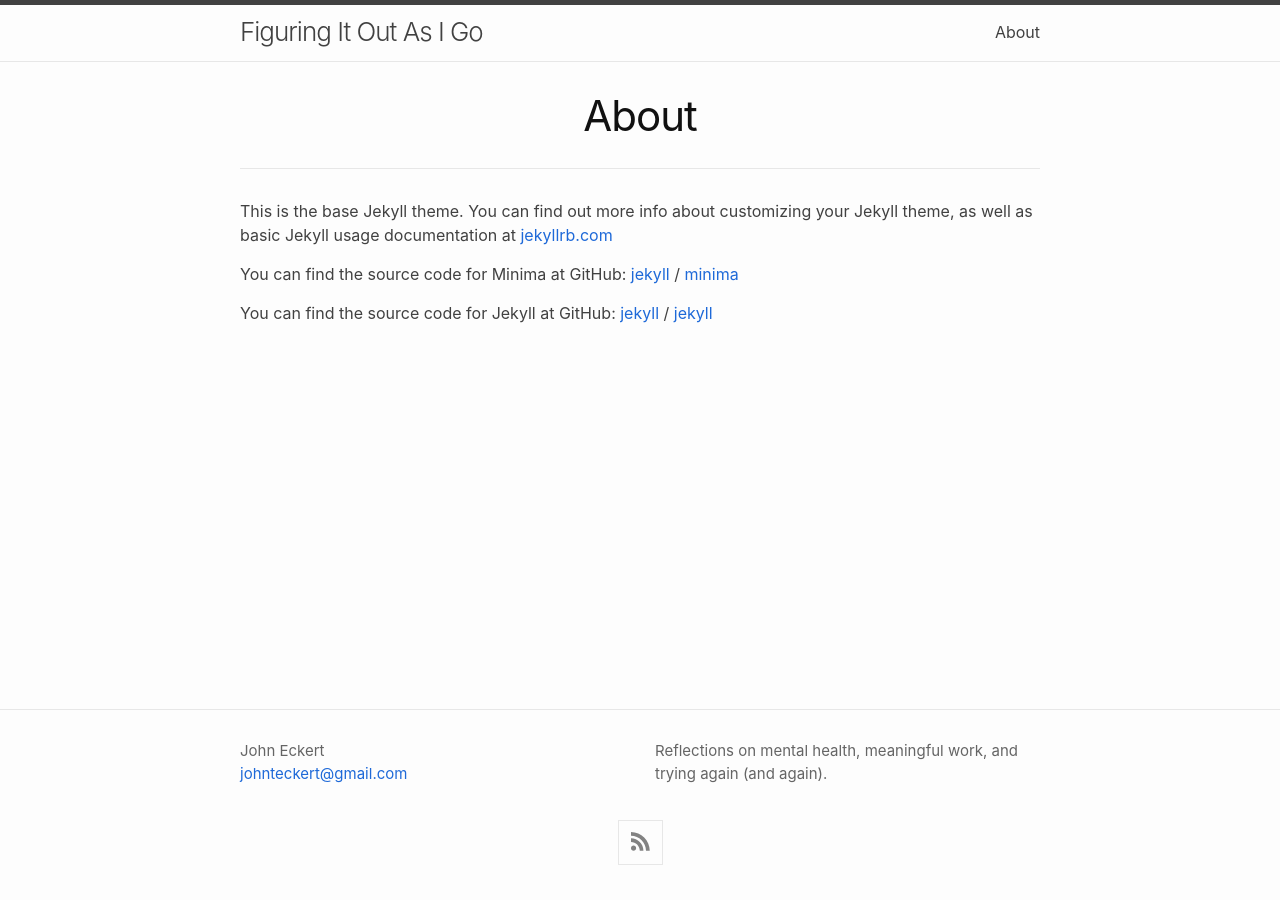
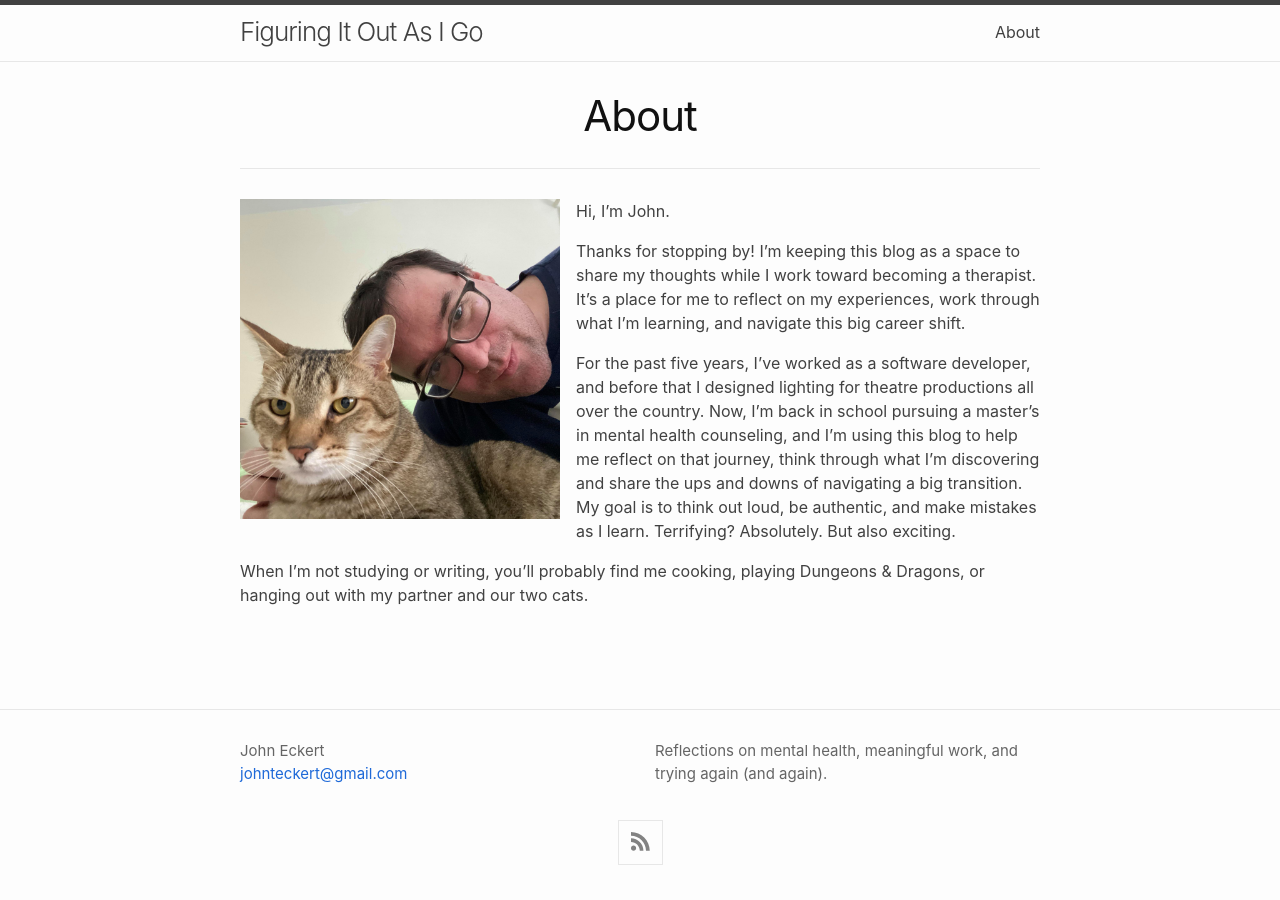
Before and after one commit to johneckert/personal-blog, a Jekyll site: the page built from about.md, in a window 1280 px wide. Built offline with Jekyll 4.4.1, drawn with Linux system fonts in a browser that asks for light colours.

Commit message:
about page

```diff
--- /dev/null
+++ b/_layouts/about.html
@@ -0,0 +1,15 @@
+---
+layout: base
+---
+<article class="post">
+
+  <header class="post-header">
+    <h1 class="post-title">{{ page.title | escape }}</h1>
+  </header>
+
+  <div class="about-content">
+    <img src="/assets/john-and-winston.jpg" alt="John and his cat Winston"/>
+    {{ content }}
+  </div>
+
+</article>
--- a/_sass/minima/custom-styles.scss
+++ b/_sass/minima/custom-styles.scss
@@ -1,2 +1,18 @@
 // Placeholder to allow defining custom styles that override everything else.
 // (Use `_sass/minima/custom-variables.scss` to override variable defaults)
+
+.about-content {
+  max-width: 100%;
+  height: auto;
+}
+
+.about-content img {
+  float: left;
+  margin: 0 1rem 1rem 0;
+  max-width: 40%;
+  height: auto;
+}
+
+.about-content p {
+  margin: 0 0 1rem;
+}
--- a/about.markdown
+++ /dev/null
@@ -1,18 +0,0 @@
----
-layout: page
-title: About
-permalink: /about/
----
-
-This is the base Jekyll theme. You can find out more info about customizing your Jekyll theme, as well as basic Jekyll usage documentation at [jekyllrb.com](https://jekyllrb.com/)
-
-You can find the source code for Minima at GitHub:
-[jekyll][jekyll-organization] /
-[minima](https://github.com/jekyll/minima)
-
-You can find the source code for Jekyll at GitHub:
-[jekyll][jekyll-organization] /
-[jekyll](https://github.com/jekyll/jekyll)
-
-
-[jekyll-organization]: https://github.com/jekyll
--- /dev/null
+++ b/about.md
@@ -0,0 +1,13 @@
+---
+layout: about
+title: About
+permalink: /about/
+---
+
+Hi, I’m John.
+
+Thanks for stopping by! I’m keeping this blog as a space to share my thoughts while I work toward becoming a therapist. It’s a place for me to reflect on my experiences, work through what I’m learning, and navigate this big career shift.
+
+For the past five years, I've worked as a software developer, and before that I designed lighting for theatre productions all over the country. Now, I'm back in school pursuing a master’s in mental health counseling, and I’m using this blog to help me reflect on that journey, think through what I’m discovering and share the ups and downs of navigating a big transition. My goal is to think out loud, be authentic, and make mistakes as I learn. Terrifying? Absolutely. But also exciting.
+
+When I’m not studying or writing, you’ll probably find me cooking, playing Dungeons & Dragons, or hanging out with my partner and our two cats.
```
Also changed, not shown: assets/john-and-winston.jpg (added).
